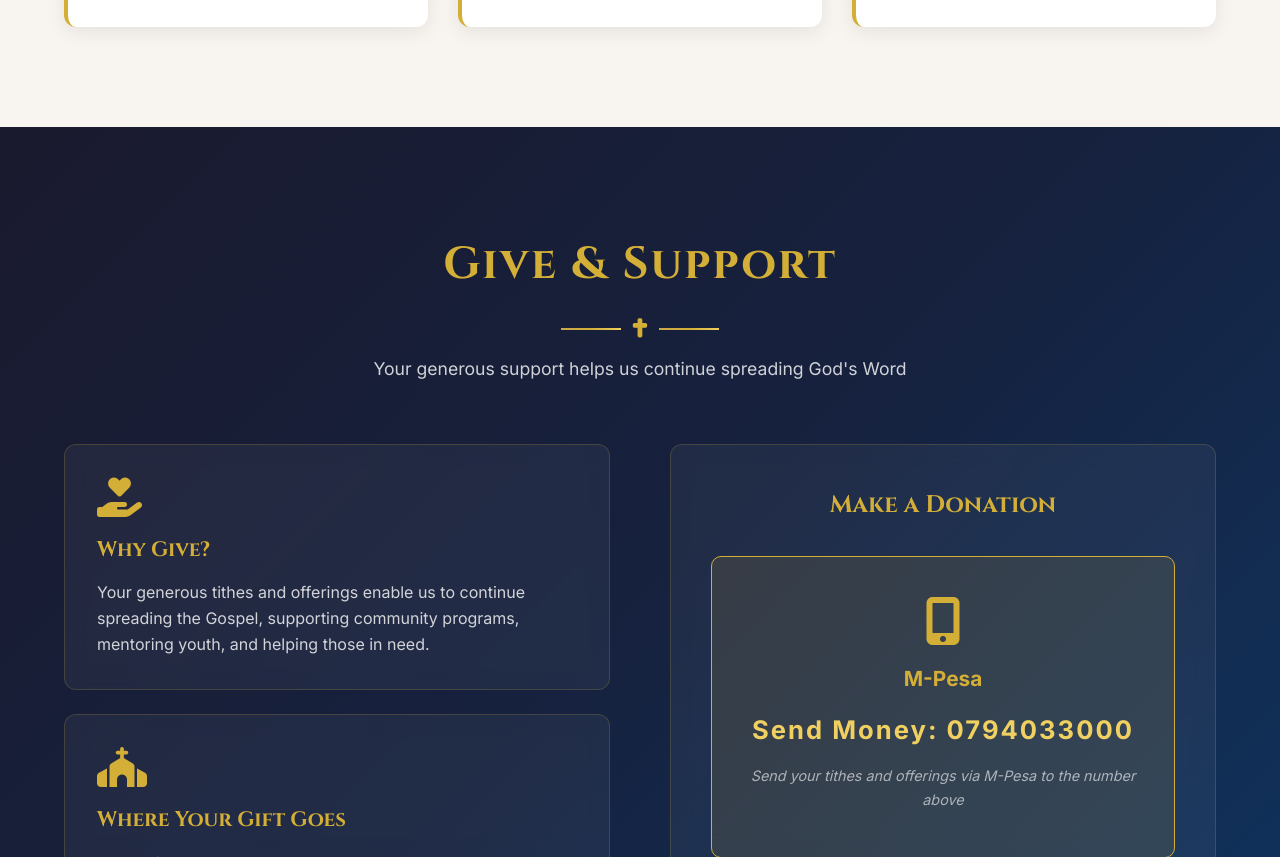
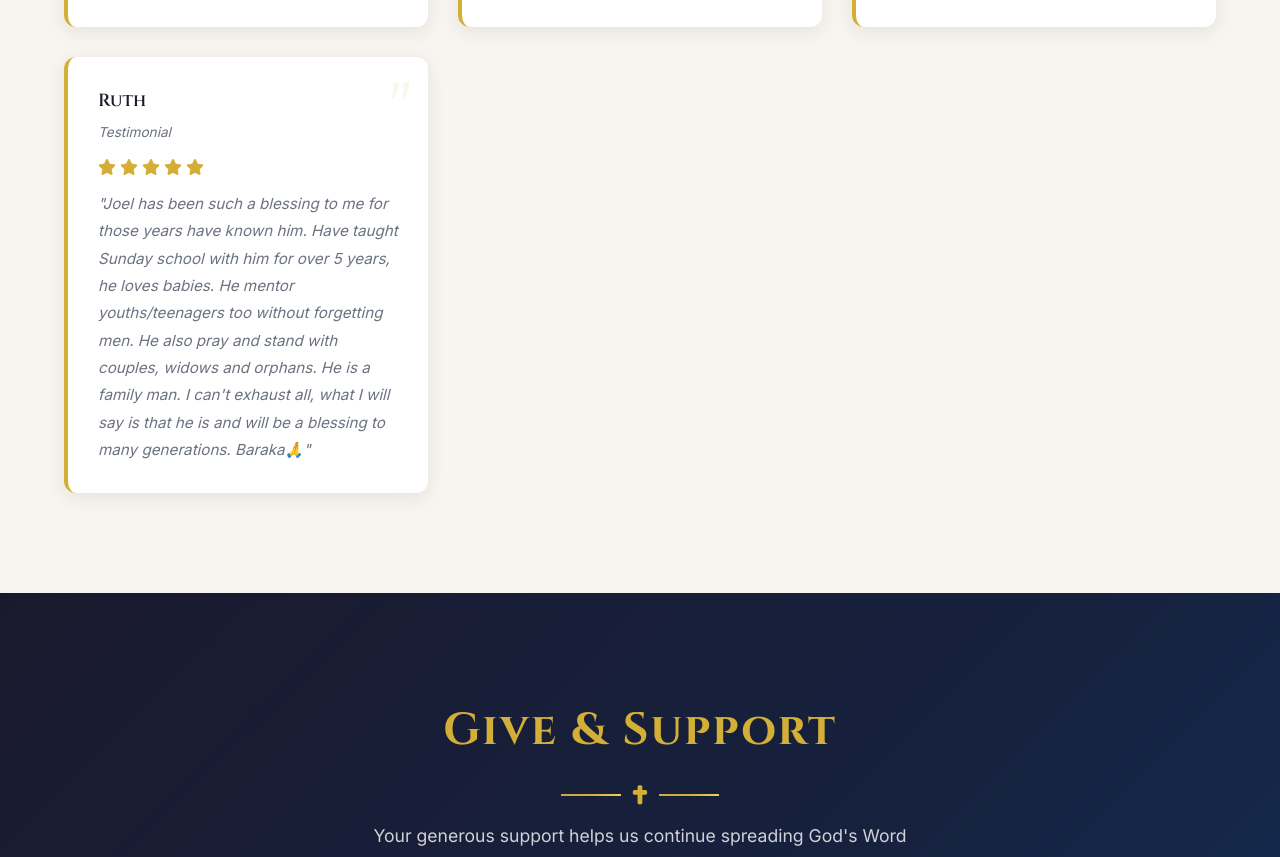
Before and after one commit to kalphetgati/pastor-joel-maina, a plain HTML site: page index.html in a window 1280 px wide. Shown: the part 9009-9866 px from the top of the page. Drawn offline with nearby package versions, Linux system fonts and the light colour scheme.

Commit message:
Add files via upload

```diff
--- a/index.html
+++ b/index.html
@@ -355,6 +355,7 @@
                 <h2>Testimonials & Reviews</h2>
                 <div class="divider"><i class="fas fa-cross"></i></div>
                 <p>Hear from those whose lives have been transformed by Pastor Joel's ministry</p>
+
             </div>
             <div class="reviews-grid">
                 <div class="review-card">
@@ -404,6 +405,22 @@
                         <i class="fas fa-star"></i>
                     </div>
                     <p class="review-text">"Pst. Joel Maina is an outstanding leader, coordinator, and mentor who drives results while genuinely caring for people. He coordinated us for 2 and a half years with passion as a parental blessings group, guided me in renewing myself when I was drowning in stress due to my marriage, and also mentored me into business. I highly recommend him any day, anytime."</p>
+                </div>
+                <div class="review-card">
+                    <div class="review-header">
+                        <div class="reviewer-info">
+                            <h4>Ruth</h4>
+                            <p class="reviewer-title">Testimonial</p>
+                        </div>
+                    </div>
+                    <div class="review-stars">
+                        <i class="fas fa-star"></i>
+                        <i class="fas fa-star"></i>
+                        <i class="fas fa-star"></i>
+                        <i class="fas fa-star"></i>
+                        <i class="fas fa-star"></i>
+                    </div>
+                    <p class="review-text">"Joel has been such a blessing to me for those years have known him. Have taught Sunday school with him for over 5 years, he loves babies. He mentor youths/teenagers too without forgetting men. He also pray and stand with couples, widows and orphans. He is a family man. I can't exhaust all, what I will say is that he is and will be a blessing to many generations. Baraka🙏"</p>
                 </div>
             </div>
         </div>
```
